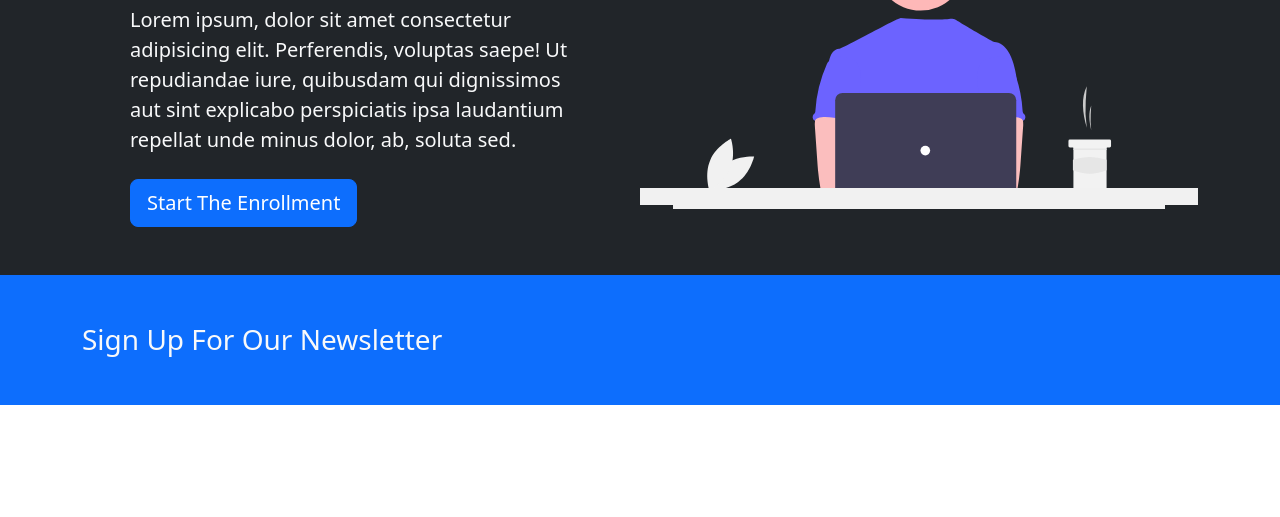
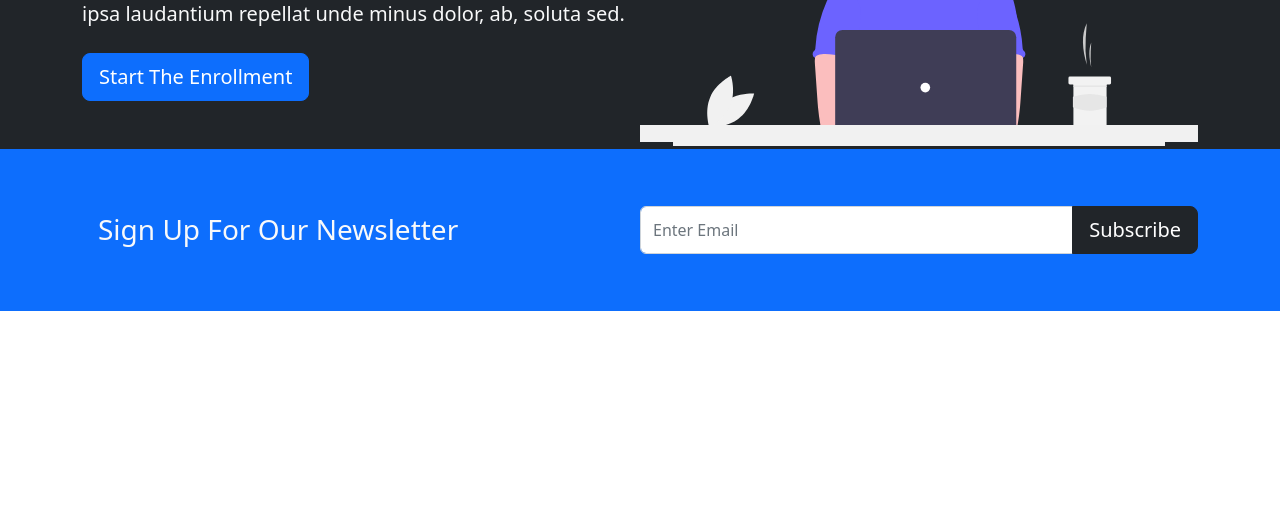
Before and after one commit to rdsingh120/Bootcamp-website, a plain HTML site: page index.html in a window 1280 px wide. Shown: the part 283-800 px from the top of the page. Drawn offline with nearby package versions, Linux system fonts and the light colour scheme.

Commit message:
add newsletter section

```diff
--- a/index.html
+++ b/index.html
@@ -42,12 +42,12 @@
     <section class="bg-dark text-light p-5 p-lg-0 pt-lg-5 text-center text-sm-start">
         <div class="container">
             <div class="d-sm-flex align-items-center justify-content-between">
-                <div class="p-lg-5">
+                <div>
                     <h1>Become a <span class="text-warning">Web Developer</span></h1>
                     <p class="lead my-4">
                         Lorem ipsum, dolor sit amet consectetur adipisicing elit. Perferendis, voluptas saepe! Ut repudiandae iure, quibusdam qui dignissimos aut sint explicabo perspiciatis ipsa laudantium repellat unde minus dolor, ab, soluta sed.
                     </p>
-                    <button class="btn btn-primary btn-lg">Start The Enrollment</button>
+                    <button class="btn btn-primary btn-lg mb-lg-5">Start The Enrollment</button>
                 </div>
                 <img class="img-fluid w-50 d-none d-sm-block" src="./images/showcase.svg" alt="">
             </div>
@@ -58,7 +58,15 @@
     <section class="bg-primary text-light p-5">
         <div class="container">
             <div class="d-md-flex justify-content-between align-items-center">
-                <h3 class="mb-3 mb-md-0">Sign Up For Our Newsletter</h3>
+                <h3 class="m-3">Sign Up For Our Newsletter</h3>
+                <div class="input-group news-input">
+                    <input
+                        type="text"
+                        class="form-control"
+                        placeholder="Enter Email"
+                    >
+                    <button class="btn btn-dark btn-lg" type="button">Subscribe</button>
+                  </div>
             </div>
         </div>
     </section>
```
